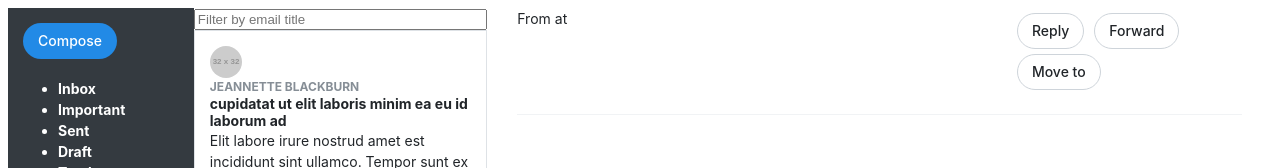
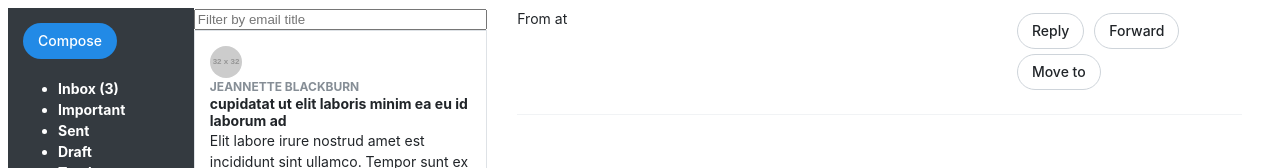
Before and after one commit to marclevetin/progressUI-email-inbox-mockup, a React (Create React App) app: page / in a window 1280 px wide. Shown: the top 168 px of the page. Built offline with nearby package versions, Linux system fonts and the light colour scheme.

Commit message:
added # unread emails to Inbox

```diff
--- a/src/App.js
+++ b/src/App.js
@@ -27,11 +27,14 @@ class App extends Component {
 
   render() {
     const showEmailDetail = (this.state.activeEmailId) ? this.state.data.filter(email => email._id === this.state.activeEmailId)[0] : '';
+    const numberUnReadEmails = this.state.data.filter(email => email.isUnread).length
 
     return (
       <div className="grid-half">
         <div className="row">
-          <Sidebar />
+          <Sidebar
+            numberUnReadEmails={numberUnReadEmails}
+          />
           <EmailList
             emails={this.state.data}
             handleClick={this.handleClick}
--- a/src/containers/Sidebar/Sidebar.js
+++ b/src/containers/Sidebar/Sidebar.js
@@ -15,7 +15,7 @@ class Sidebar extends Component {
                     color="blue"
                 />
                 <ul className="text-white bold">
-                    <li>Inbox</li>
+                    <li>Inbox ({this.props.numberUnReadEmails})</li>
                     <li>Important</li>
                     <li>Sent</li>
                     <li>Draft</li>
```
Also changed, not shown: 1 other file (tests, documents, lock files or other folders).
